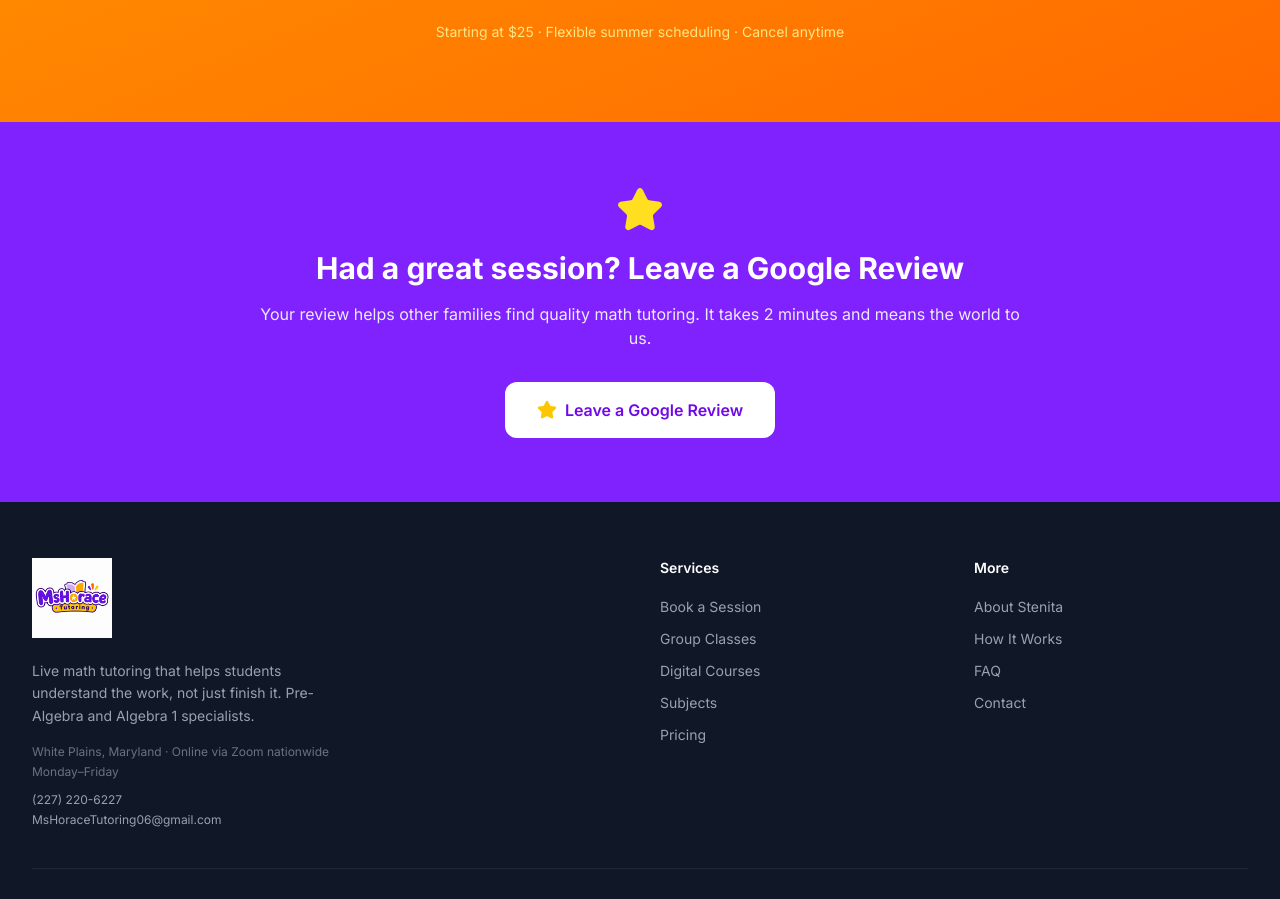
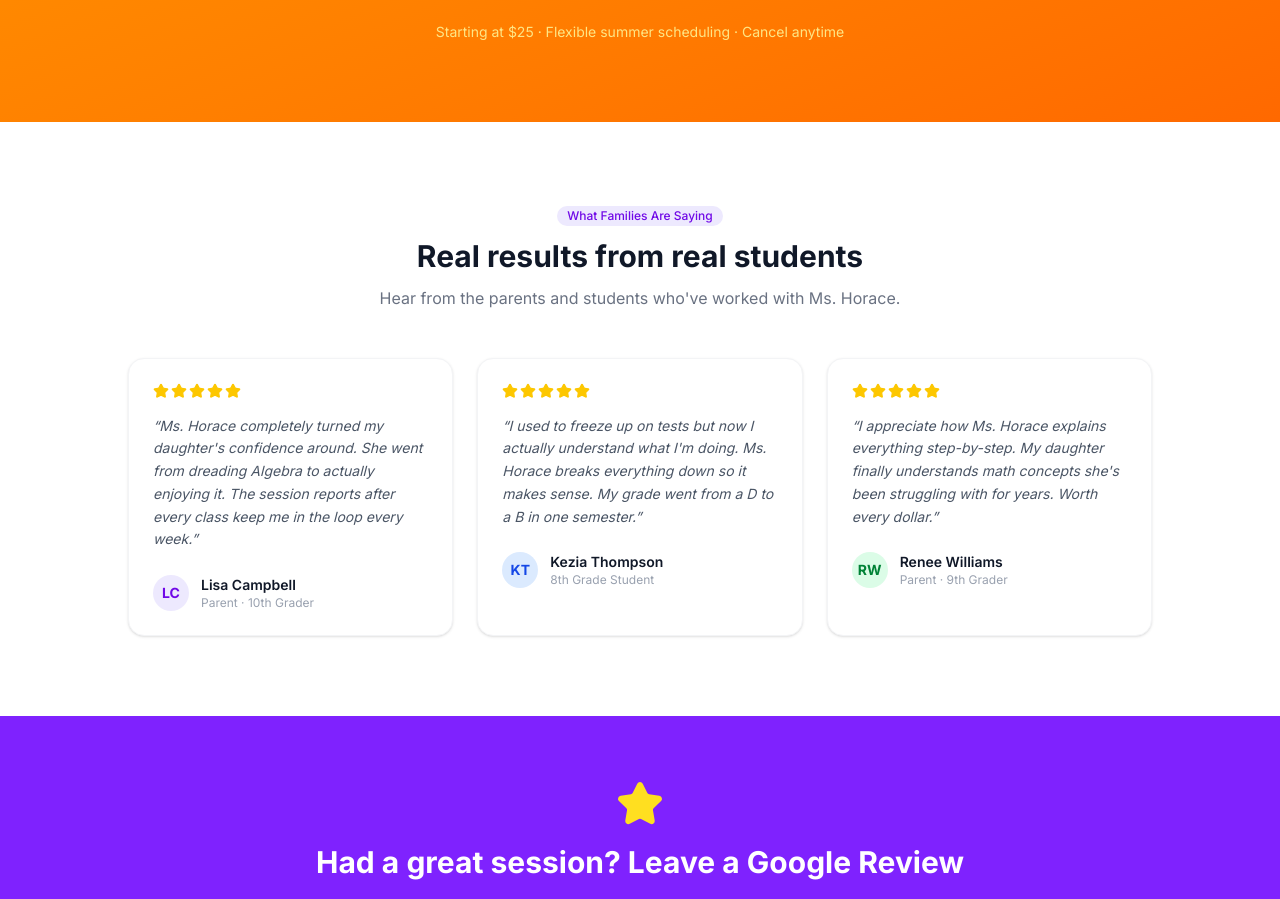
Before and after one commit to ineedthemax/mshoracetutoring, a Next.js app: page / in a window 1280 px wide. Shown: the part 5908-6807 px from the top of the page. Built offline with nearby package versions, Linux system fonts and the light colour scheme.

Commit message:
Add testimonials section between summer CTA and Google Review section
Co-Authored-By: Claude Sonnet 4.6 <noreply@anthropic.com>

```diff
--- a/app/page.tsx
+++ b/app/page.tsx
@@ -414,6 +414,65 @@ export default function HomePage() {
         </div>
       </section>
 
+      {/* Testimonials */}
+      <section className="bg-white py-20 px-4">
+        <div className="max-w-5xl mx-auto">
+          <div className="text-center mb-12">
+            <Badge className="mb-3 bg-violet-100 text-violet-700 border-0">What Families Are Saying</Badge>
+            <h2 className="text-3xl font-bold text-gray-900 mb-3">Real results from real students</h2>
+            <p className="text-gray-500">Hear from the parents and students who&apos;ve worked with Ms. Horace.</p>
+          </div>
+          <div className="grid md:grid-cols-3 gap-6">
+            {[
+              {
+                name: "Lisa Campbell",
+                role: "Parent · 10th Grader",
+                text: "Ms. Horace completely turned my daughter's confidence around. She went from dreading Algebra to actually enjoying it. The session reports after every class keep me in the loop every week.",
+                stars: 5,
+                initial: "LC",
+                color: "bg-violet-100 text-violet-700",
+              },
+              {
+                name: "Kezia Thompson",
+                role: "8th Grade Student",
+                text: "I used to freeze up on tests but now I actually understand what I'm doing. Ms. Horace breaks everything down so it makes sense. My grade went from a D to a B in one semester.",
+                stars: 5,
+                initial: "KT",
+                color: "bg-blue-100 text-blue-700",
+              },
+              {
+                name: "Renee Williams",
+                role: "Parent · 9th Grader",
+                text: "I appreciate how Ms. Horace explains everything step-by-step. My daughter finally understands math concepts she's been struggling with for years. Worth every dollar.",
+                stars: 5,
+                initial: "RW",
+                color: "bg-green-100 text-green-700",
+              },
+            ].map((t) => (
+              <Card key={t.name} className="hover:shadow-md transition-shadow">
+                <CardContent className="p-6">
+                  <div className="flex gap-0.5 mb-4">
+                    {[1,2,3,4,5].map(i => (
+                      <Star key={i} className="w-4 h-4 text-yellow-400 fill-yellow-400" />
+                    ))}
+                  </div>
+                  <p className="text-gray-600 text-sm leading-relaxed mb-6 italic">&ldquo;{t.text}&rdquo;</p>
+                  <div className="flex items-center gap-3">
+                    <div className={`w-9 h-9 rounded-full flex items-center justify-center text-sm font-bold ${t.color}`}>
+                      {t.initial}
+                    </div>
+                    <div>
+                      <p className="text-sm font-semibold text-gray-900">{t.name}</p>
+                      <p className="text-xs text-gray-400">{t.role}</p>
+                    </div>
+                  </div>
+                </CardContent>
+              </Card>
+            ))}
+          </div>
+        </div>
+      </section>
+
       {/* Google Review CTA */}
       <section className="bg-violet-600 py-16 px-4">
         <div className="max-w-3xl mx-auto text-center">
```
